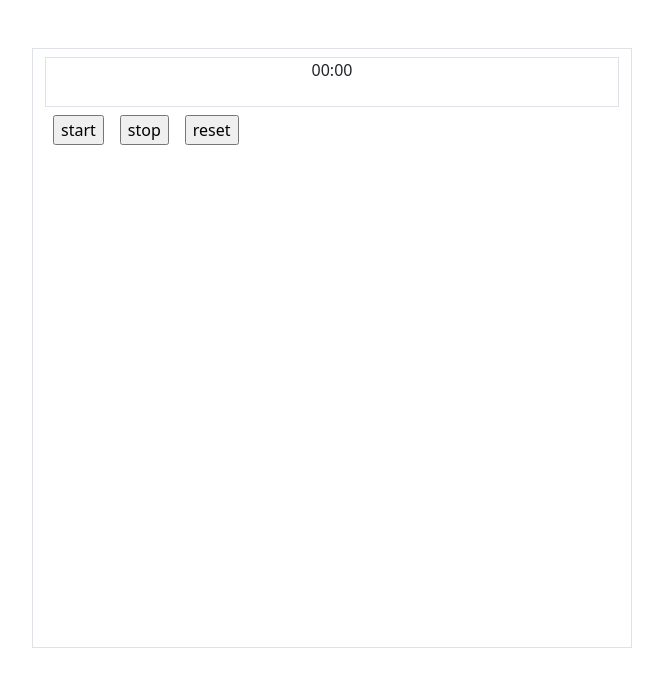
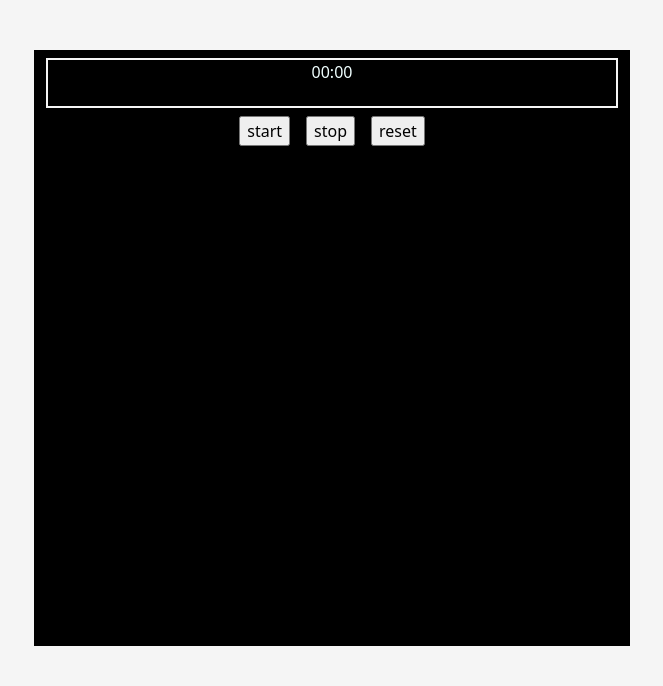
Before and after one commit to ravibarla/stop-watch, a plain HTML site: page index.html in a window 1280 px wide. Shown: the whole page, without its empty margins (308-971 px from the left). Drawn offline with nearby package versions, Linux system fonts and the light colour scheme.

Commit message:
changing background color

```diff
--- a/index.html
+++ b/index.html
@@ -13,20 +13,20 @@
 <body>
 
 
-    <div class="container border mt-5" style="height: 600px;width: 600px;">
+    <div class="container border1 mt-5" style="height: 600px;width: 600px;">
         <div id="dateHeading" class="boundary mt-2">
-        <div id="time" class="border text-center"> 00:00</div>
+        <div id="time" class="border1 text-center"> 00:00</div>
         </div>
-        <div class="d-flex flex-row " >
-            <div class="p-2">
-                <input type="button" name="start" value="start">
+        <div class="d-flex flex-row justify-content-center" >
+            <div class="p-2 " id="start">
+                <input type="button"  name="start" value="start">
 
             </div>
-            <div class="p-2">
+            <div class="p-2 " id="stop">
                 <input type="button" name="stop" value="stop">
 
             </div>
-            <div class="p-2">
+            <div class="p-2 " id="reset">
                 <input type="button" name="reset" value="reset">
 
             </div>
--- a/style.css
+++ b/style.css
@@ -1,8 +1,18 @@
-.border{
-    border: 2px solid black;
+.border1{
+    border: 2px solid whitesmoke;
 }
+
 
 #time{
     height: 50px;
     width: 100%;
 }
+
+.container{
+    background-color: black;
+    color: azure;
+}
+
+body{
+    background-color: whitesmoke;
+}
```
